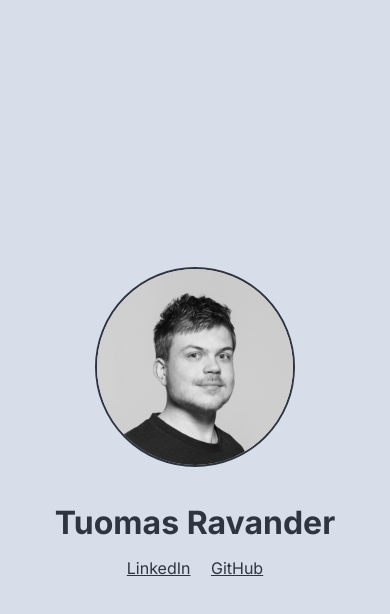
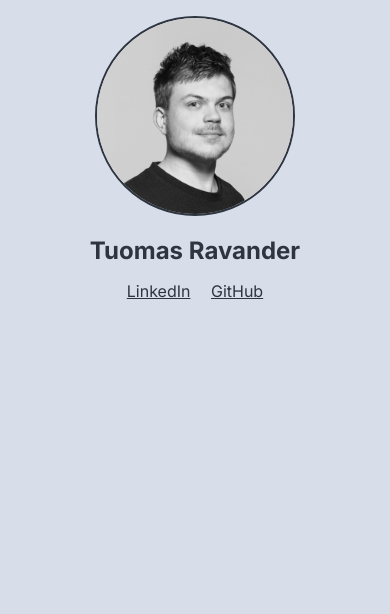
Before and after one commit to Ravander/Ravander.github.io, a plain HTML site: page index.html in a window 390 px wide. Drawn offline with Linux system fonts and the light colour scheme.

Commit message:
Add more responsive styles

```diff
--- a/styles.css
+++ b/styles.css
@@ -40,23 +40,30 @@ body {
   text-align: center;
 }
 
+main {
+  height: 100%;
+  padding: 16px;
+}
+
 img {
   border: 2px solid var(--text-color);
   border-radius: 50%;
-  width: 200px;
-  height: 200px;
+  width: 100%;
+  max-width: min(200px, 50vh);
 }
 
 h1 {
-  margin: 32px 0 16px 0;
+  font-size: clamp(1.5rem, 5vw, 3rem);
+  margin: 16px 0;
 }
 
 a,
 a:visited {
+  font-size: 1rem;
   color: var(--text-color);
   padding: 8px;
   border-radius: 4px;
-  transition: 0.1s all;
+  transition: color 0.1s;
 }
 
 a:hover {
```
